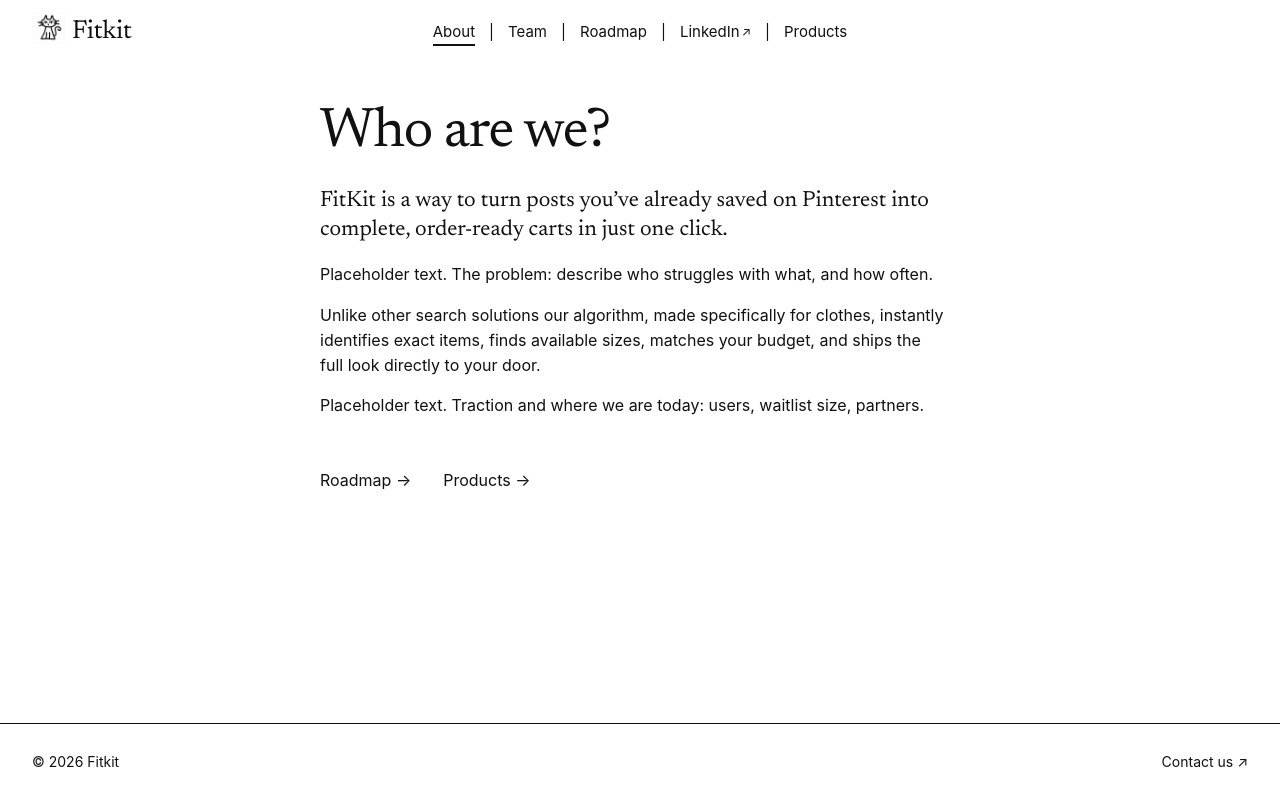
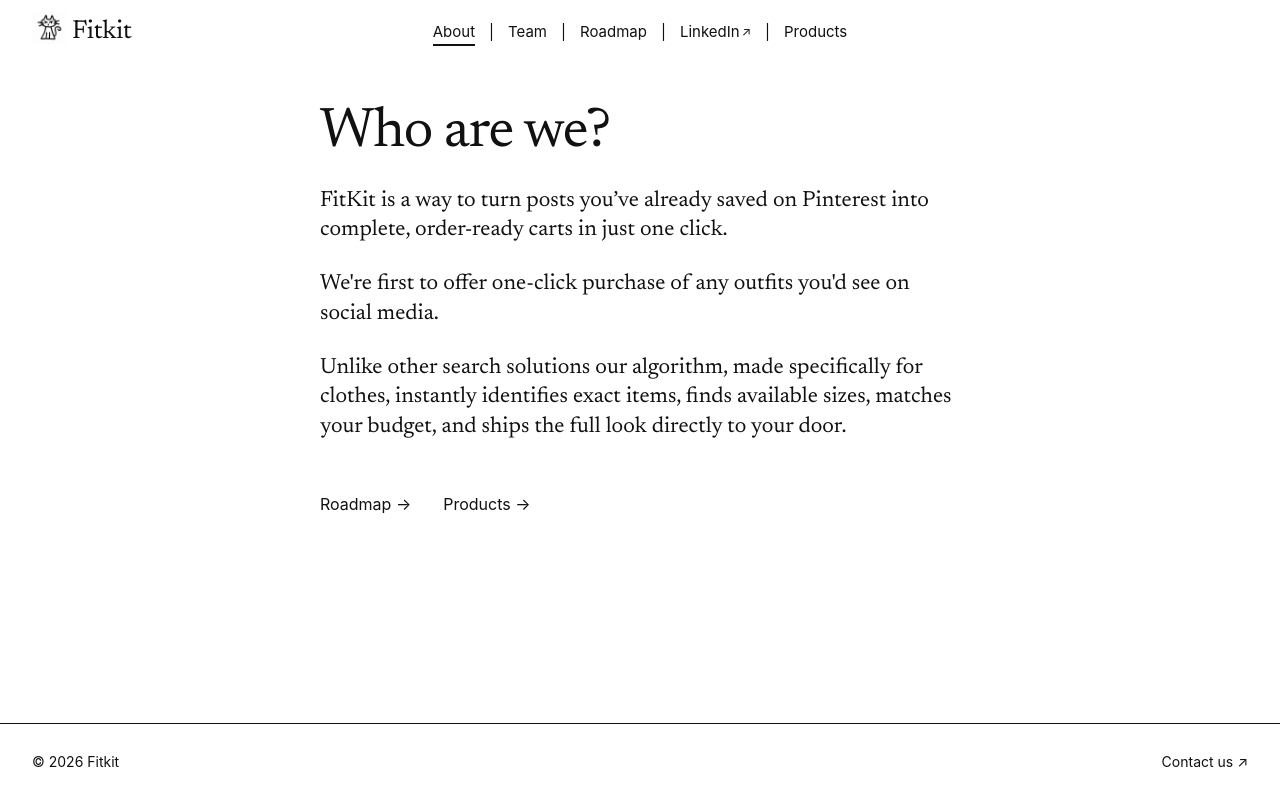
Before and after one commit to kostiyabahrii-sudo/fitkit-investors, a React (Vite) app: page / in a window 1280 px wide. Built offline with nearby package versions, Linux system fonts and the light colour scheme; no server answers.

Commit message:
Final About copy, both paragraphs as lead

```diff
--- a/src/content.js
+++ b/src/content.js
@@ -19,9 +19,8 @@ export const ABOUT = {
   title: "Who are we?",
   lead: "FitKit is a way to turn posts you’ve already saved on Pinterest into complete, order-ready carts in just one click.",
   paragraphs: [
-    "Placeholder text. The problem: describe who struggles with what, and how often.",
+    "We're first to offer one-click purchase of any outfits you'd see on social media.",
     "Unlike other search solutions our algorithm, made specifically for clothes, instantly identifies exact items, finds available sizes, matches your budget, and ships the full look directly to your door.",
-    "Placeholder text. Traction and where we are today: users, waitlist size, partners.",
   ],
 };
 
--- a/src/pages/About.jsx
+++ b/src/pages/About.jsx
@@ -9,7 +9,7 @@ export default function About() {
       <h1 className="h1">{ABOUT.title}</h1>
       <p className="lead">{ABOUT.lead}</p>
       {ABOUT.paragraphs.map((text, i) => (
-        <p className="body" key={i}>
+        <p className={i <= 1 ? "lead" : "body"} key={i}>
           {text}
         </p>
       ))}
```
